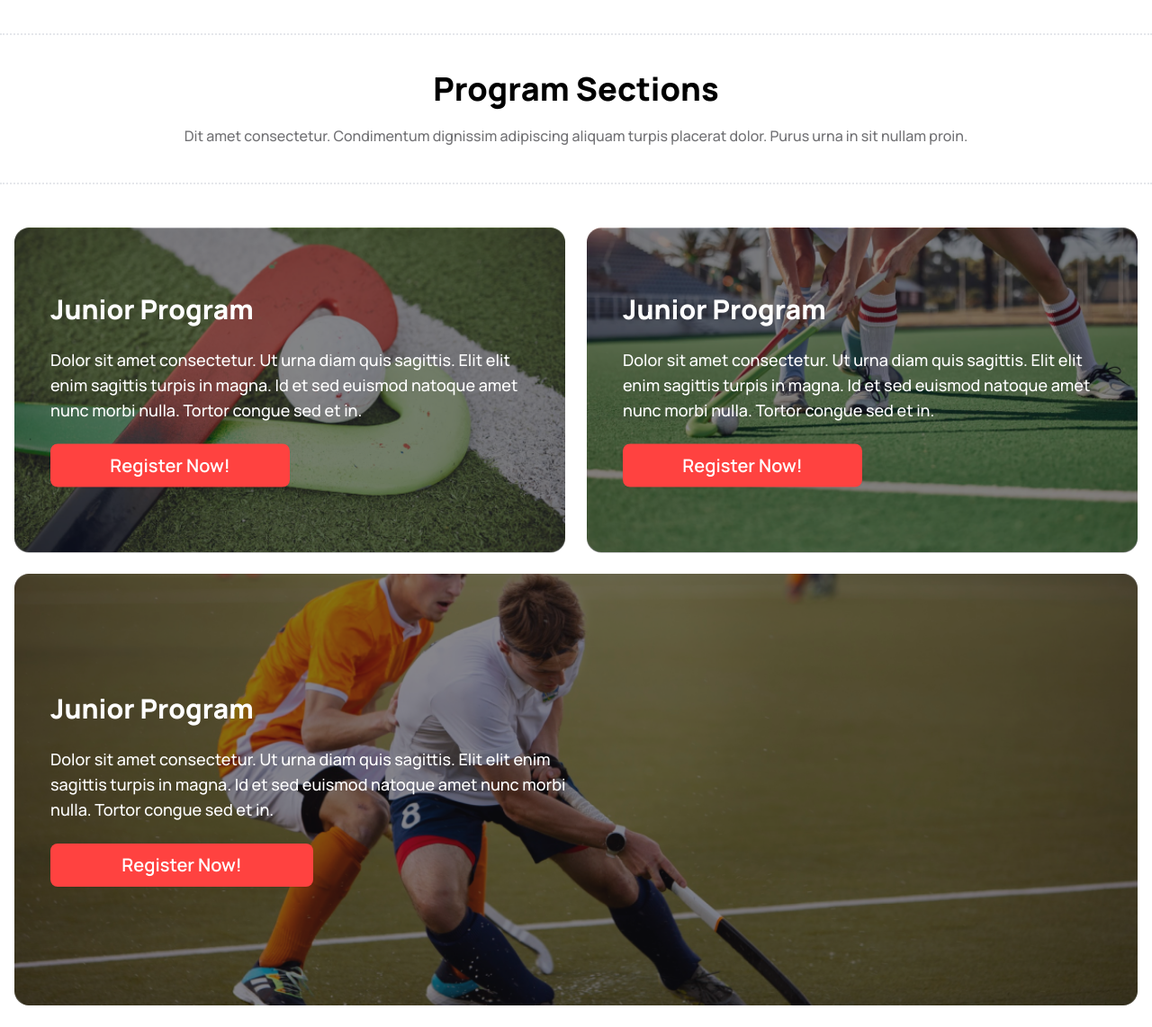
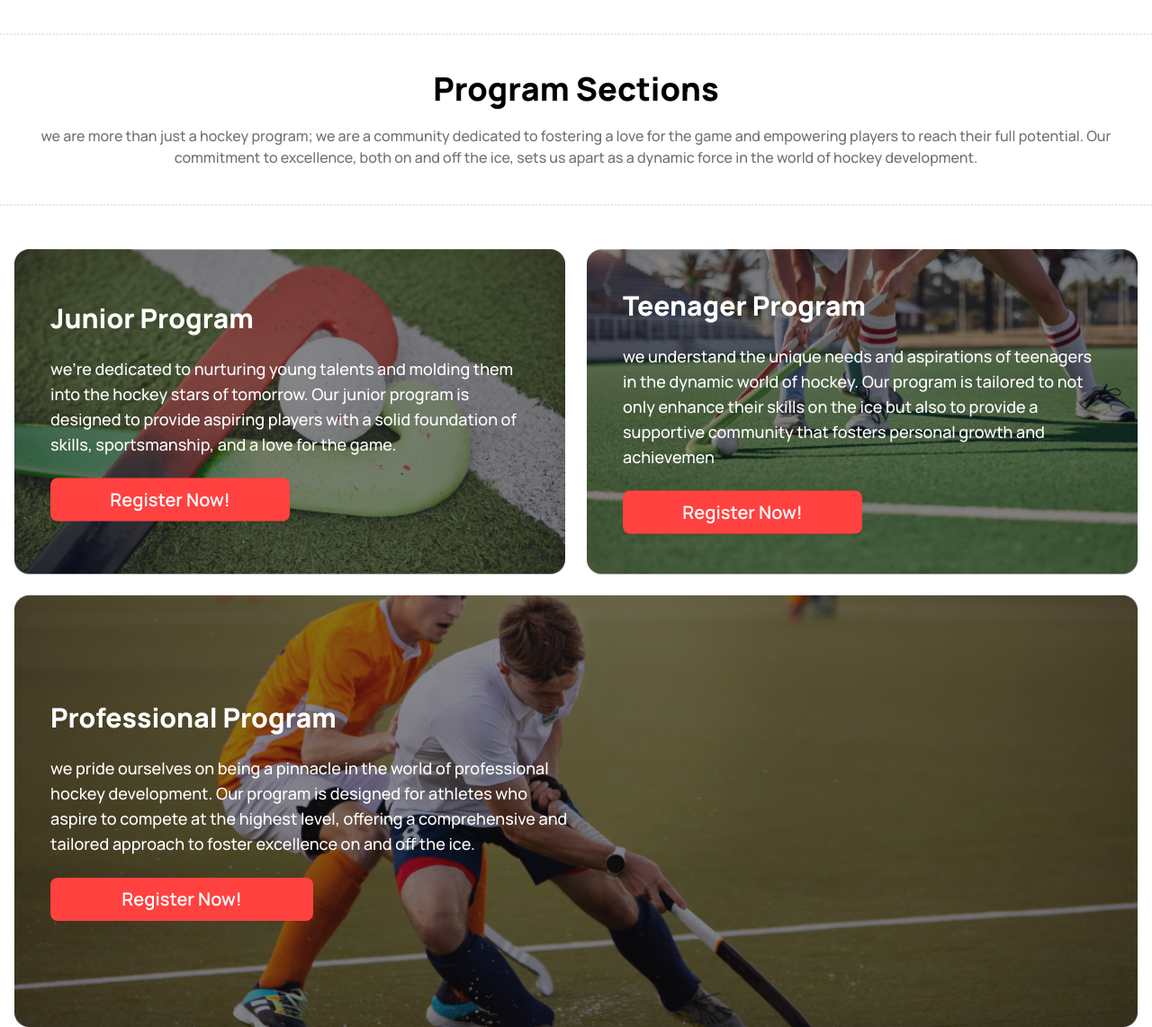
Before and after one commit to rahad2004/Assignment-3, a plain HTML site: page index.html in a window 1280 px wide. Shown: the part 1340-2482 px from the top of the page at 90% size. Drawn offline with nearby package versions, Linux system fonts and the light colour scheme.

Commit message:
program section rechek

```diff
--- a/index.html
+++ b/index.html
@@ -115,7 +115,10 @@
             </div>
           </div>
           <div id="slide3" class="carousel-item relative w-full">
-            <img src="Images/banner 3.jpg" class="w-full h-[350px] lg:h-[550px] object-cover" />
+            <img
+              src="Images/banner 3.jpg"
+              class="w-full h-[350px] lg:h-[550px] object-cover"
+            />
             <div
               class="absolute flex justify-between transform -translate-y-1/2 left-5 right-5 top-1/2"
             >
@@ -237,8 +240,10 @@
       >
         <h2 class="text-black text-4xl font-extrabold">Program Sections</h2>
         <p class="text-[#13131899] font-medium">
-          Dit amet consectetur. Condimentum dignissim adipiscing aliquam turpis
-          placerat dolor. Purus urna in sit nullam proin.
+          we are more than just a hockey program; we are a community dedicated
+          to fostering a love for the game and empowering players to reach their
+          full potential. Our commitment to excellence, both on and off the ice,
+          sets us apart as a dynamic force in the world of hockey development.
         </p>
       </section>
       <!-- program banner -->
@@ -253,9 +258,10 @@
             >
               <h2 class="text-xl lg:text-3xl font-extrabold">Junior Program</h2>
               <p class="text-sm lg:text-lg font-medium">
-                Dolor sit amet consectetur. Ut urna diam quis sagittis. Elit
-                elit enim sagittis turpis in magna. Id et sed euismod natoque
-                amet nunc morbi nulla. Tortor congue sed et in.
+                we're dedicated to nurturing young talents and molding them into
+                the hockey stars of tomorrow. Our junior program is designed to
+                provide aspiring players with a solid foundation of skills,
+                sportsmanship, and a love for the game.
               </p>
               <button
                 class="btn w-[50%] lg:btn-wide bg-[#FF4240] border-hidden text-white text-base lg:text-xl"
@@ -270,11 +276,12 @@
           <div
             class="absolute top-1/2 left-1/2 w-full h-full bg-[#13131880] text-white transform translate-x-[-50%] translate-y-[-50%] rounded-[16px] px-[40px] flex flex-col justify-center items-start space-y-2 lg:space-y-6"
           >
-            <h2 class="text-xl lg:text-3xl font-extrabold">Junior Program</h2>
+            <h2 class="text-xl lg:text-3xl font-extrabold">Teenager Program</h2>
             <p class="text-sm lg:text-lg font-medium">
-              Dolor sit amet consectetur. Ut urna diam quis sagittis. Elit elit
-              enim sagittis turpis in magna. Id et sed euismod natoque amet nunc
-              morbi nulla. Tortor congue sed et in.
+              we understand the unique needs and aspirations of teenagers in the
+              dynamic world of hockey. Our program is tailored to not only
+              enhance their skills on the ice but also to provide a supportive
+              community that fosters personal growth and achievemen
             </p>
             <button
               class="btn w-[50%] lg:btn-wide bg-[#FF4240] border-hidden text-white text-base lg:text-xl"
@@ -288,11 +295,9 @@
           <div
             class="absolute top-1/2 left-1/2 w-full h-full bg-[#13131880] text-white transform translate-x-[-50%] translate-y-[-50%] rounded-[16px] px-[40px] flex flex-col justify-center items-start space-y-2 lg:space-y-6"
           >
-            <h2 class="text-xl lg:text-3xl font-extrabold">Junior Program</h2>
+            <h2 class="text-xl lg:text-3xl font-extrabold">Professional Program</h2>
             <p class="text-sm lg:text-lg font-medium lg:mr-[50%]">
-              Dolor sit amet consectetur. Ut urna diam quis sagittis. Elit elit
-              enim sagittis turpis in magna. Id et sed euismod natoque amet nunc
-              morbi nulla. Tortor congue sed et in.
+              we pride ourselves on being a pinnacle in the world of professional hockey development. Our program is designed for athletes who aspire to compete at the highest level, offering a comprehensive and tailored approach to foster excellence on and off the ice.
             </p>
             <button
               class="btn w-[50%] lg:w-[25%] bg-[#FF4240] border-hidden text-white text-base lg:text-xl"
@@ -309,8 +314,7 @@
       >
         <h2 class="text-black text-4xl font-extrabold">Our New Products</h2>
         <p class="text-[#13131899] font-medium">
-          Dit amet consectetur. Condimentum dignissim adipiscing aliquam turpis
-          placerat dolor. Purus urna in sit nullam proin.
+          Welcome to the "New Products" section at Hockey's, where innovation meets the passion of hockey. We are excited to present our newest additions that elevate your game, enhance your experience, and reflect the cutting edge of hockey technology.
         </p>
       </section>
       <!-- product container -->
```
